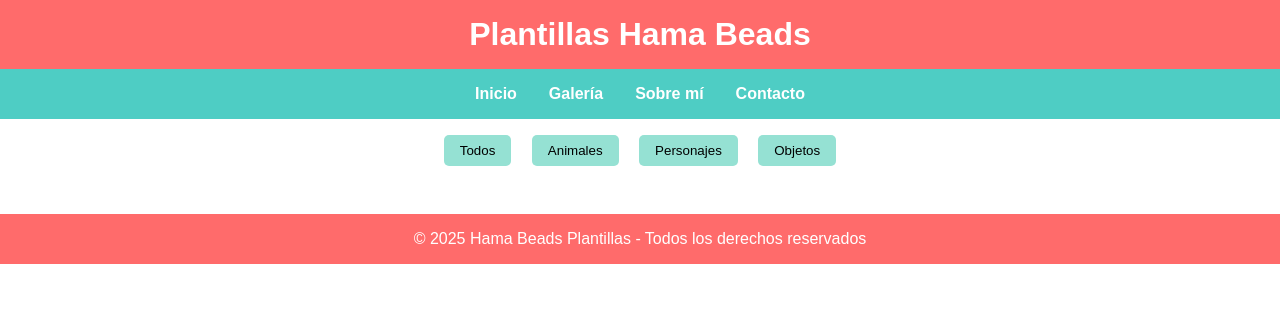
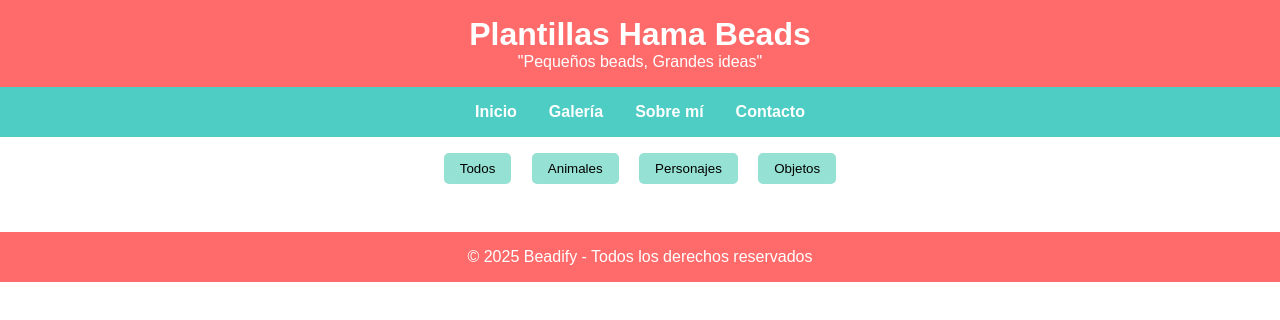
Before and after one commit to j0nvthvn/sitio-hama, a website: page public/index.html in a window 1280 px wide. Drawn offline with Linux system fonts and the light colour scheme; no server answers.

Commit message:
update title and footer branding in index.html

```diff
--- a/public/index.html
+++ b/public/index.html
@@ -3,12 +3,13 @@
 <head>
     <meta charset="UTF-8">
     <meta name="viewport" content="width=device-width, initial-scale=1.0">
-    <title>Hama Beads - Plantillas</title>
+    <title>Beadify - Plantillas para tus figuras hama</title>
     <link rel="stylesheet" href="/styles.css">
 </head>
 <body>
     <header>
         <h1>Plantillas Hama Beads</h1>
+        <p>"Pequeños beads, Grandes ideas"</p>
     </header>
     <nav>
         <ul>
@@ -28,7 +29,7 @@
         <div class="gallery" id="gallery"></div>
     </div>
     <footer>
-        <p>© 2025 Hama Beads Plantillas - Todos los derechos reservados</p>
+        <p>© 2025 Beadify - Todos los derechos reservados</p>
     </footer>
 
     <script>
```
